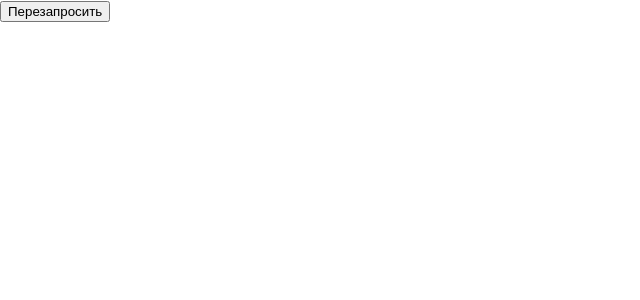
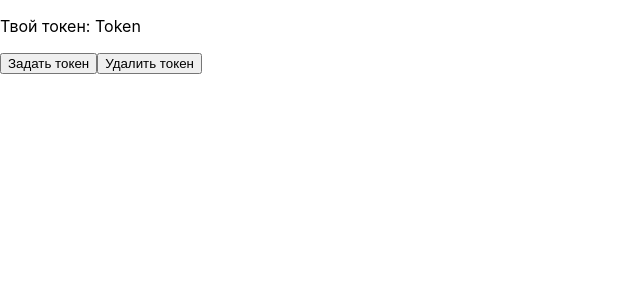
Before and after one commit to Yogurt7v/customHooks, a JavaScript app: page / in a window 1280 px wide. Shown: the top 300 px of the page, without its empty margins (0-640 px from the left). Built offline with nearby package versions, Linux system fonts and the light colour scheme; the HTML template or start-up script is replaced by a standard one.

Commit message:
fix: сделан useLocalStorage.

```diff
--- a/src/App.js
+++ b/src/App.js
@@ -1,30 +1,17 @@
+import { useLocalStorage } from "./useLocalStorage";
 import "./App.css";
-import { useFetch } from "./useFetch";
 
 function App() {
 
-    const { data, isLoading, error, refetch } = useFetch("https://jsonplaceholder.typicode.com/posts1");
+  const [token, { setItem, removeItem }] = useLocalStorage("Token");
 
   return (
     <div>
+      <p>Твой токен: {token}</p>
       <div>
-        <button
-          onClick={() =>
-            refetch({
-              params: {
-                _limit: 3,
-              },
-            })
-          }
-        >
-          Перезапросить
-        </button>
+        <button onClick={() => setItem("new-token")}>Задать токен</button>
+        <button onClick={() => removeItem()}>Удалить токен</button>
       </div>
-      {isLoading && "Загрузка..."}
-      {error && `"Произошла ошибка : ${error.message}"`}
-      {data &&
-        !isLoading &&
-        data.map((item) => <div key={item.id}>{item.title}</div>)}
     </div>
   );
 }
--- /dev/null
+++ b/src/useLocalStorage.js
@@ -0,0 +1,12 @@
+export function useLocalStorage(key) {
+
+    const setItem = (value) => {
+        localStorage.setItem(key, JSON.stringify(value));
+    }
+
+    const removeItem = () => {
+        localStorage.removeItem(key);
+    }
+
+    return [key, {setItem, removeItem } ];
+}
```
